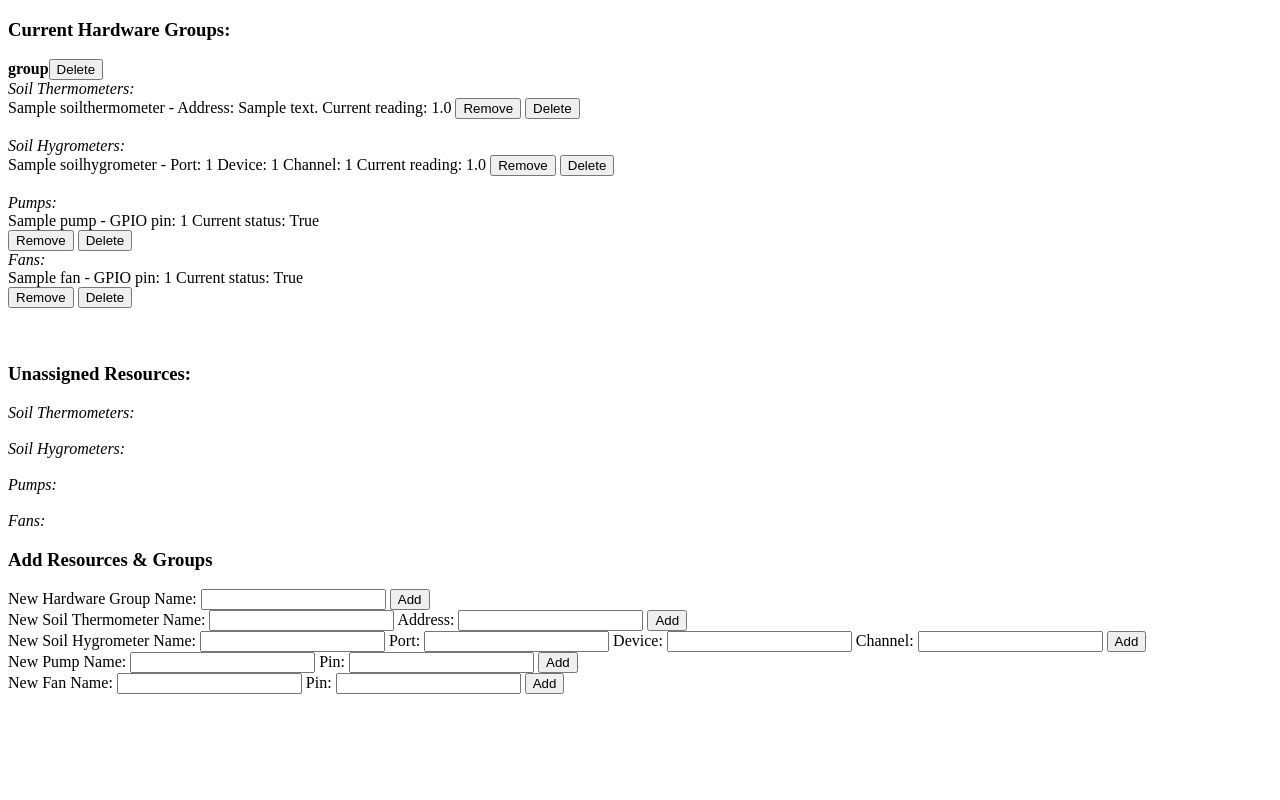
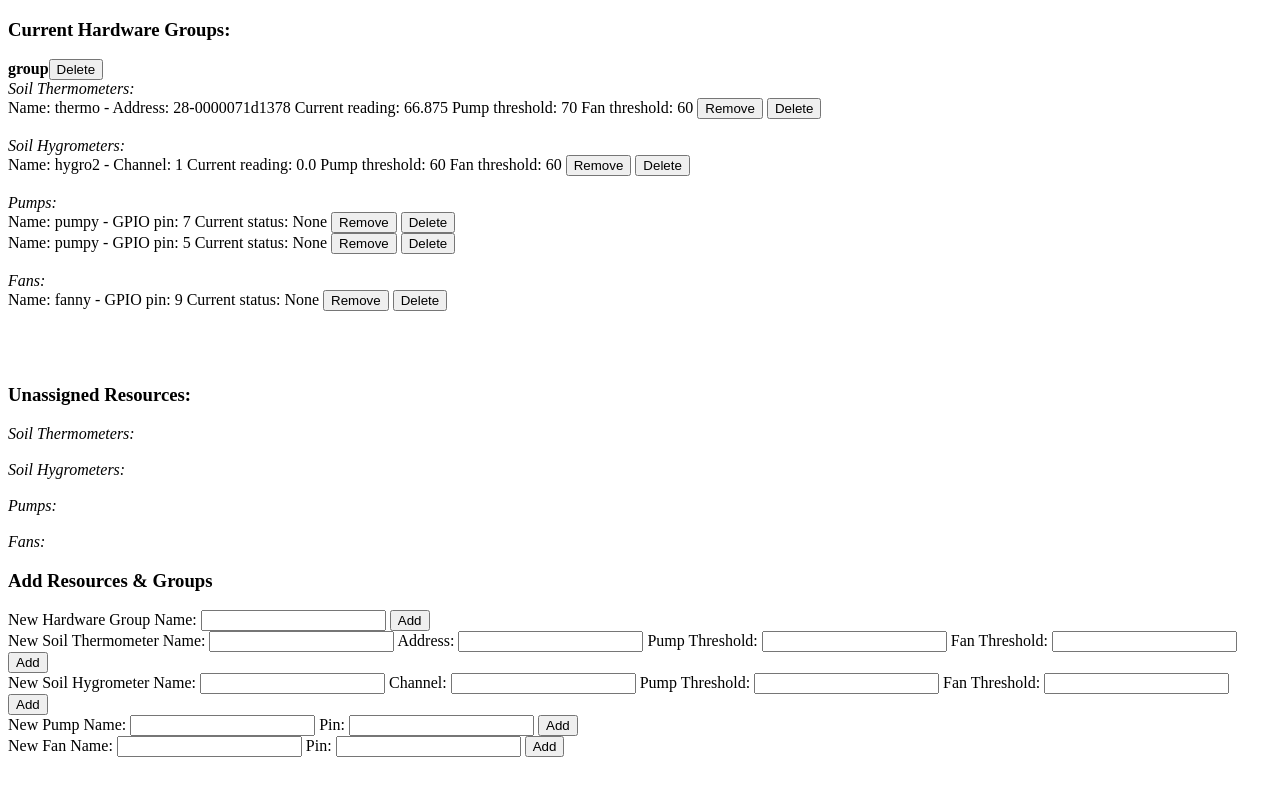
Before and after one commit to openspork/plant_machine, a Flask app: page / in a window 1280 px wide. Run offline with Flask 2, Linux system fonts and the light colour scheme; tables that the repository leaves empty hold one stand-in row (values such as "Sample post"); some libraries are stand-ins or nearby versions.

Commit message:
Basic functionality complete
-all equipment working
-hardware monitoring and action routines working
-basic gui present

```diff
--- a/hw_models.py
+++ b/hw_models.py
@@ -10,25 +10,21 @@
 class HardwareGroup(HardwareBase):
 	name = CharField()
 
-class SoilHygrometer(HardwareBase):
-	group = ForeignKeyField(HardwareGroup, related_name = 'soil_hygrometers', null = True)
-	name = CharField()
-	port = IntegerField()
-	device = IntegerField()
-	channel = IntegerField()
-	curr_reading = FloatField(null = True)
-
-	def init_hw(self):
-		print ('initializing soil hygrometer at port: ' + str(self.port) + " device: " + str(self.device) + " channel: " + str(self.channel))
-
 class SoilThermometer(HardwareBase):
 	group = ForeignKeyField(HardwareGroup, related_name = 'soil_thermometers', null = True)
+	pump_threshold = IntegerField(null = True)
+	fan_threshold = IntegerField(null = True)
 	name = CharField()
 	address = CharField()
 	curr_reading = FloatField(null = True)
 
-	def init_hw(self):
-		print ('initializing soil thermometer at address : ' + str(self.address))
+class SoilHygrometer(HardwareBase):
+	group = ForeignKeyField(HardwareGroup, related_name = 'soil_hygrometers', null = True)
+	pump_threshold = IntegerField(null = True)
+	fan_threshold = IntegerField(null = True)
+	name = CharField()
+	channel = IntegerField()
+	curr_reading = FloatField(null = True)
 
 class Pump(HardwareBase):
 	group = ForeignKeyField(HardwareGroup, related_name = 'pumps', null = True)
@@ -36,14 +32,8 @@
 	gpio_pin = IntegerField()
 	curr_state = BooleanField(null = True)
 
-	def init_hw(self):
-		print ('initializing pump at GPIO : ' + str(self.gpio_pin))
-
 class Fan(HardwareBase):
 	group = ForeignKeyField(HardwareGroup, related_name = 'fans', null = True)
 	name = CharField()
 	gpio_pin = IntegerField()
 	curr_state = BooleanField(null = True)
-
-	def init_hw(self):
-		print ('initializing fan at GPIO : ' + str(self.gpio_pin))
--- a/main.py
+++ b/main.py
@@ -2,22 +2,30 @@
 from hw_models import hw_db
 from views  import *
 import atexit
-
-
-def close_db():
-	hw_db.close()
-	print 'closed db!'
+import daemons
+from hardware import cleanup_hw
 
 #connects to DB and init tables if not present
-def initialize_db():
+def init_db():
 	hw_db.connect() #connect to db
 	print 'opened hw db!'
 	hw_db.create_tables([HardwareGroup, SoilHygrometer, SoilThermometer, Pump, Fan], safe = True) #create tables if not present
-	atexit.register(close_db) #register exit handler to close db on exit
+
+def term():
+	hw_db.close()
+	print 'closed db!'
+	cleanup_hw()
+
+def init():
+	atexit.register(term) #register exit handler to close db on exit
+	init_db() #open db
+	poll = daemons.poller()
+	poll.daemon = True
+	poll.start()
 
 if __name__ == '__main__':
+	init()
 
-	initialize_db()
 	app.run(
 		host = "0.0.0.0",
 		port = 8080,
--- a/static/scripts.js
+++ b/static/scripts.js
@@ -20,15 +20,17 @@
            				case "sth":
            					$.post (instr, {
            						name: $('#add_sth_name').val(),
-           						addr: $('#add_sth_addr').val()
+           						addr: $('#add_sth_addr').val(),
+                      pmp_thresh: $('#add_sth_pmp_thresh').val(),
+                      fan_thresh: $('#add_sth_fan_thresh').val()
            					})
            					break
            				case "shy":
            					$.post (instr, {
            						name: $('#add_shy_name').val(),
-           						port: $('#add_shy_port').val(),
-           						dev: $('#add_shy_dev').val(),
-           						chan: $('#add_shy_chan').val()
+           						chan: $('#add_shy_chan').val(),
+                      pmp_thresh: $('#add_shy_pmp_thresh').val(),
+                      fan_thresh: $('#add_shy_fan_thresh').val()
            					})
            					break
            				case "pmp":
--- a/templates/index.html
+++ b/templates/index.html
@@ -18,7 +18,18 @@
 		<i>Soil Thermometers:</i>
 		<br>
 		{% for soil_thermometer in hw_group.soil_thermometers %}
-			{{ soil_thermometer.name }} - Address: {{ soil_thermometer.address }} Current reading: {{ soil_thermometer.curr_reading }}
+			Name:
+			{{ soil_thermometer.name }}
+			-
+			Address:
+			{{ soil_thermometer.address }}
+			Current reading:
+			{{ soil_thermometer.curr_reading }}
+			Pump threshold:
+			{{ soil_thermometer.pump_threshold }}
+			Fan threshold:
+			{{ soil_thermometer.fan_threshold }}
+
 			<button id = "rem_sth_{{ soil_thermometer.id }}" type="button">Remove</button>
 			<button id = "del_sth_{{ soil_thermometer.id }}" type="button">Delete</button>
 			<br>
@@ -29,7 +40,17 @@
 		<i>Soil Hygrometers:</i>
 		<br>
 		{% for soil_hygrometer in hw_group.soil_hygrometers %}
-			{{ soil_hygrometer.name }} - Port: {{ soil_hygrometer.port }} Device: {{ soil_hygrometer.device }} Channel: {{ soil_hygrometer.channel }} Current reading: {{ soil_hygrometer.curr_reading }}
+			Name:
+			{{ soil_hygrometer.name }}
+			-
+			Channel: {{ soil_hygrometer.channel }}
+			Current reading:
+			{{ soil_hygrometer.curr_reading }}
+			Pump threshold:
+			{{ soil_hygrometer.pump_threshold }}
+			Fan threshold:
+			{{ soil_hygrometer.fan_threshold }}
+
 			<button id = "rem_shy_{{ soil_hygrometer.id }}" type="button">Remove</button>
 			<button id = "del_shy_{{ soil_hygrometer.id }}" type="button">Delete</button>
 			<br>
@@ -39,20 +60,34 @@
 		<i>Pumps:</i>
 		<br>
 		{% for pump in hw_group.pumps %}
-			{{ pump.name }} - GPIO pin: {{ pump.gpio_pin }} Current status: {{ pump.curr_state }}
-			<br>
+			Name:
+			{{ pump.name }}
+			-
+			GPIO pin:
+			{{ pump.gpio_pin }}
+			Current status:
+			{{ pump.curr_state }}
+
 			<button id = "rem_pmp_{{ pump.id }}" type="button">Remove</button>
 			<button id = "del_pmp_{{ pump.id }}" type="button">Delete</button>
+			<br>
 		{% endfor %}
 		<br>
 
 		<i>Fans:</i>
 		<br>
 		{% for fan in hw_group.fans %}
-			{{ fan.name }} - GPIO pin: {{ fan.gpio_pin }} Current status: {{ fan.curr_state }}
-			<br>
+			Name:
+			{{ fan.name }}
+			-
+			GPIO pin:
+			{{ fan.gpio_pin }}
+			Current status:
+			{{ fan.curr_state }}
+
 			<button id = "rem_fan_{{ fan.id }}" type="button">Remove</button>
 			<button id = "del_fan_{{ fan.id }}" type="button">Delete</button>
+			<br>
 		{% endfor %}
 
 	<br>
@@ -68,7 +103,7 @@
 	<i>Soil Thermometers:</i>
 		<br>
 		{% for soil_thermometer in SoilThermometer.select().where(SoilThermometer.group == None) %}
-			{{ soil_thermometer.name }} - Address: {{ soil_thermometer.address }} Current reading: {{ soil_thermometer.curr_reading }}
+			{{ soil_thermometer.name }} - Address: {{ soil_thermometer.address }} Current reading: {{ soil_thermometer.curr_reading }} Pump threshold: {{ soil_thermometer.pump_threshold }} Fan threshold: {{ soil_thermometer.fan_threshold }}
 
 			<!-- assign dropdown -->
 			<select id = "ass_sth_{{ soil_thermometer.id }}_group">
@@ -87,7 +122,7 @@
 		<i>Soil Hygrometers:</i>
 		<br>
 		{% for soil_hygrometer in SoilHygrometer.select().where(SoilHygrometer.group == None) %}
-			{{ soil_hygrometer.name }} - Port: {{ soil_hygrometer.port }} Device: {{ soil_hygrometer.device }} Channel: {{ soil_hygrometer.channel }} Current reading: {{ soil_hygrometer.curr_reading }}
+			{{ soil_hygrometer.name }} - Channel: {{ soil_hygrometer.channel }} Current reading: {{ soil_hygrometer.curr_reading }} Pump threshold: {{ soil_hygrometer.pump_threshold }} Fan threshold: {{ soil_hygrometer.fan_threshold }}
 
 			<!-- assign dropdown -->
 			<select id = "ass_shy_{{ soil_hygrometer.id }}_group">
@@ -153,6 +188,8 @@
 	New Soil Thermometer
 	Name: <input type="text" id="add_sth_name">
 	Address: <input type="text" id="add_sth_addr">
+	Pump Threshold: <input type="text" id="add_sth_pmp_thresh">
+	Fan Threshold: <input type="text" id="add_sth_fan_thresh">
 	<button id = "add_sth" type="button">Add</button>
 
 	<br>
@@ -160,9 +197,9 @@
 	<!-- add new soil hygro -->
 	New Soil Hygrometer
 	Name: <input type="text" id="add_shy_name">
-	Port: <input type="text" id="add_shy_port">
-	Device: <input type="text" id="add_shy_dev">
 	Channel: <input type="text" id="add_shy_chan">
+	Pump Threshold: <input type="text" id="add_shy_pmp_thresh">
+	Fan Threshold: <input type="text" id="add_shy_fan_thresh">
 	<button id = "add_shy" type="button">Add</button>
 
 	<br>
--- a/views.py
+++ b/views.py
@@ -2,6 +2,7 @@
 from app import app
 from hw_models import *
 import uuid
+from hardware import gpio_setup_out
 
 @app.route('/favicon.ico')
 def favicon():
@@ -11,6 +12,7 @@
 @app.route('/<op>/<model>/<id>', methods=['POST'])
 def update(op, model, id = None):
 	print op, model, id
+
 
 	#if we have an ID, select
 	if id:
@@ -30,13 +32,17 @@
 		if model == 'hwg':
 			instance = HardwareGroup.create(name = request.form['name'])
 		elif model == 'sth':
-			instance = SoilThermometer.create(name = request.form['name'], address = request.form['addr'])
+			instance = SoilThermometer.create(name = request.form['name'], address = request.form['addr'], pump_threshold = request.form['pmp_thresh'], fan_threshold = request.form['fan_thresh'])
 		elif model == 'shy':
-			Sinstance = SoilHygrometer.create(name = request.form['name'], port = request.form['port'], device = request.form['dev'], channel = request.form['chan'])
+			Sinstance = SoilHygrometer.create(name = request.form['name'], channel = request.form['chan'], pump_threshold = request.form['pmp_thresh'], fan_threshold = request.form['fan_thresh'])
 		elif model == 'pmp':
-			instance = Pump.create(name = request.form['name'], gpio_pin = request.form['pin'])
+			gpio_pin = request.form['pin']
+			instance = Pump.create(name = request.form['name'], gpio_pin = gpio_pin)
+			gpio_setup_out(gpio_pin)
 		elif model == 'fan':
-			instance = Fan.create(name = request.form['name'], gpio_pin = request.form['pin'])
+			gpio_pin = request.form['pin']
+			instance = Fan.create(name = request.form['name'], gpio_pin = gpio_pin)
+			gpio_setup_out(gpio_pin)
 
 	elif op == "ass":
 		instance.group = HardwareGroup.get(HardwareGroup.id == request.form['group'])
```
Also changed, not shown: daemons.py (added, +78 -0 lines), hardware.py (+16 -13 lines), ._daemons.py (added), hw_db.db, 1 other file.
